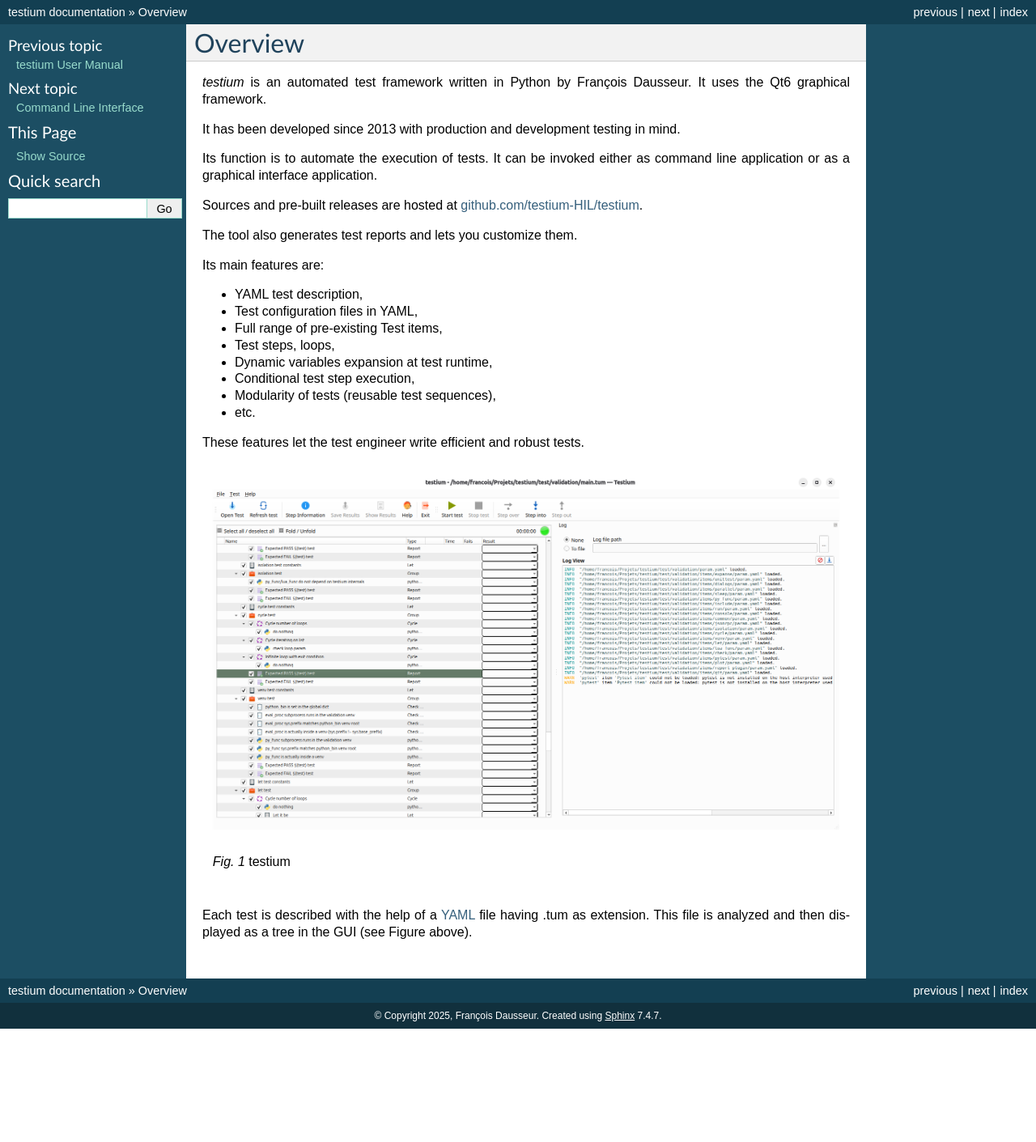
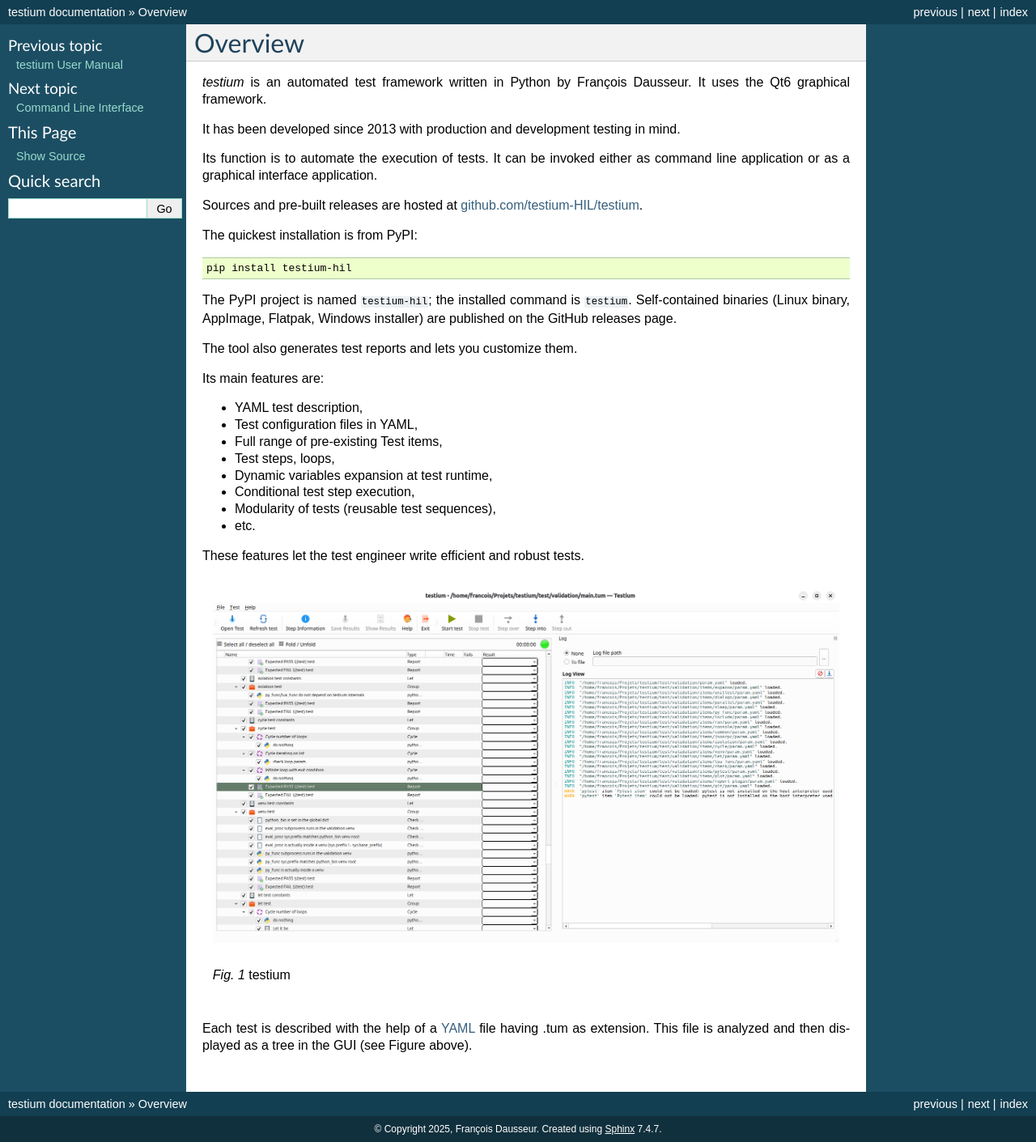
Before and after one commit to testium-HIL/testium, a Sphinx documentation site: the page built from doc/manual/sphinx/source/overview.rst, in a window 1280 px wide. Shown: the whole page at 81% size. Built offline with Sphinx 7.4.7, drawn with Linux system fonts in a browser that asks for light colours; before the commit the page ends 1271 px from its top, so only the background shows below that.

Commit message:
doc: PyPI installation in the manual overview
Co-Authored-By: Claude Fable 5 <noreply@anthropic.com>

```diff
--- a/doc/manual/sphinx/source/overview.rst
+++ b/doc/manual/sphinx/source/overview.rst
@@ -10,6 +10,16 @@ Its function is to automate the execution of tests. It can be invoked either as
 
 Sources and pre-built releases are hosted at
 `github.com/testium-HIL/testium <https://github.com/testium-HIL/testium>`_.
+
+The quickest installation is from PyPI:
+
+.. code-block:: sh
+
+   pip install testium-hil
+
+The PyPI project is named ``testium-hil``; the installed command is
+``testium``. Self-contained binaries (Linux binary, AppImage, Flatpak,
+Windows installer) are published on the GitHub releases page.
 
 The tool also generates test reports and lets you customize them.
 
```
Also changed, not shown: 1 other file.
